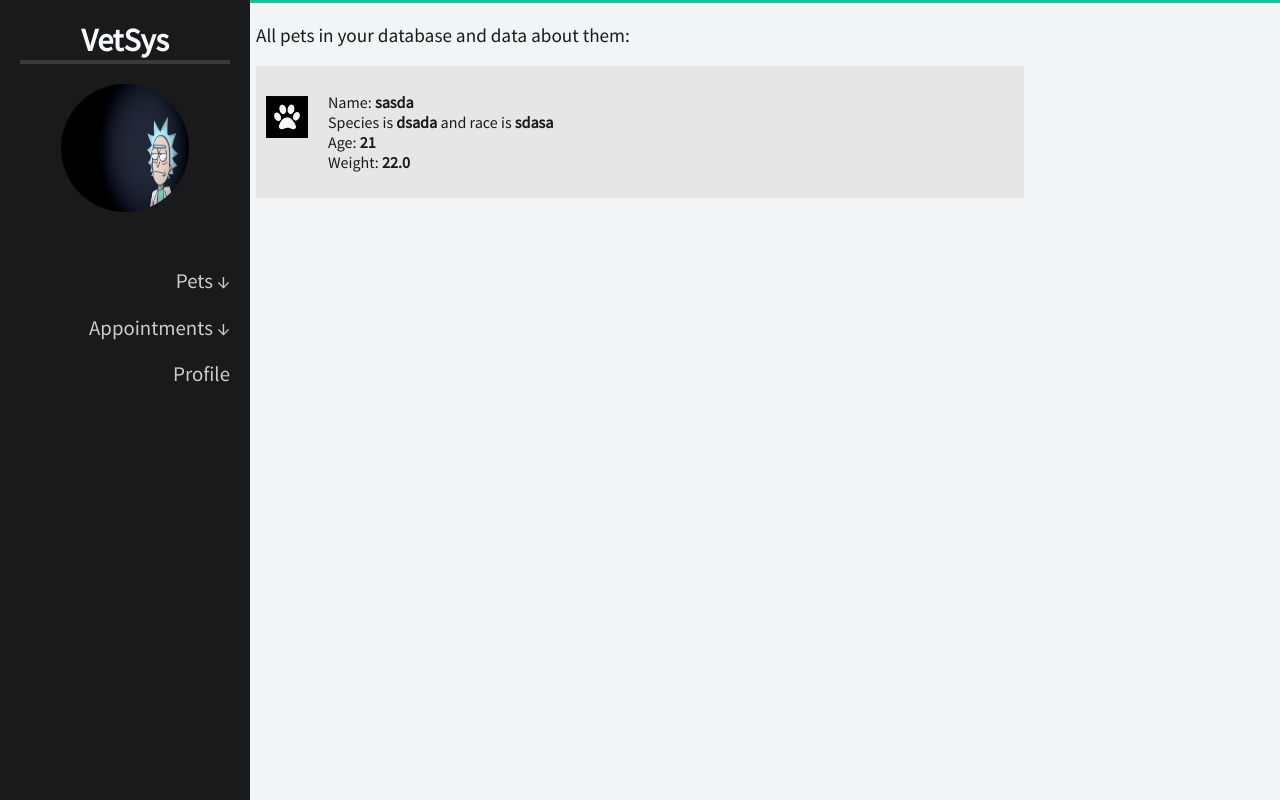
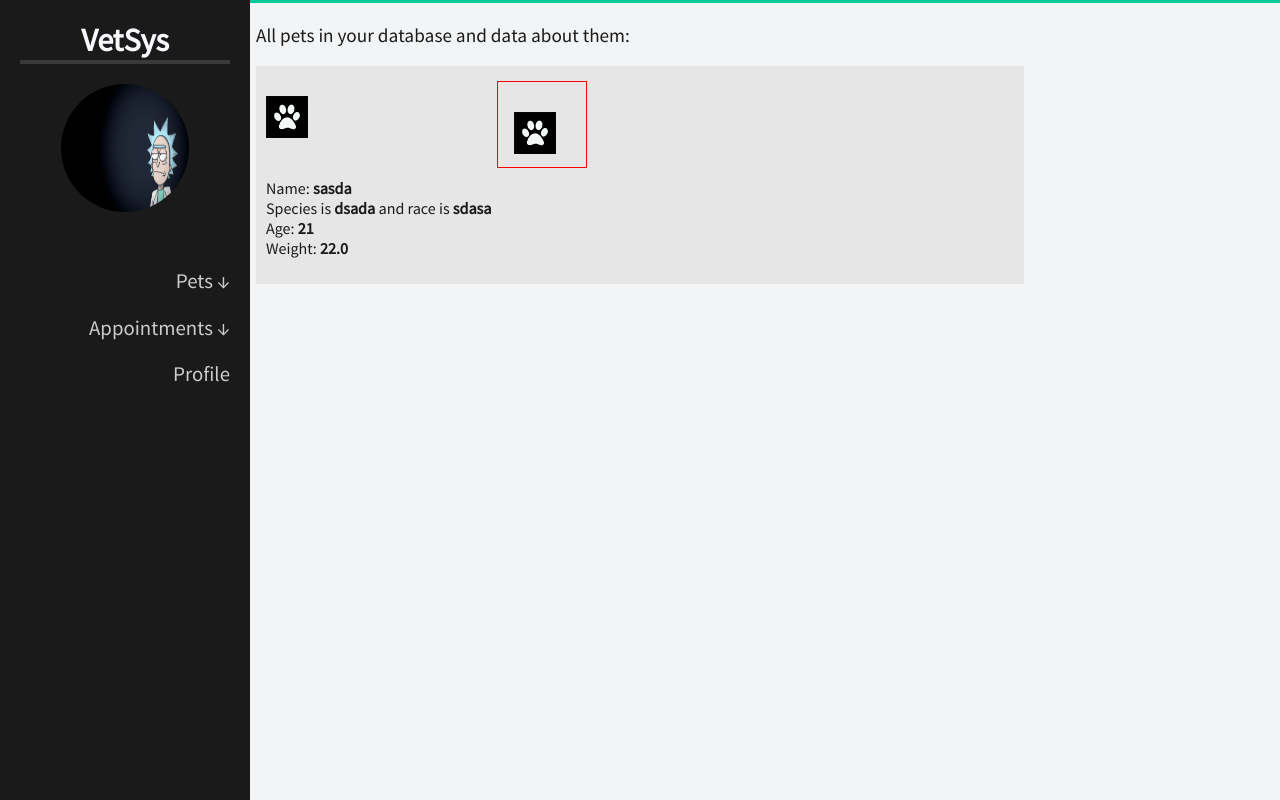
Before and after one commit to ScumMaster/372_071VetSys, a Flask app: page /list_pet in a window 1280 px wide. Run offline with Flask 2, Linux system fonts and the light colour scheme; a user stored in the database is signed in; data comes from the database, SQL or seed files in the repository; both versions use the stored data as it was after the commit.

Commit message:
page structure and database element display - delete added

```diff
--- a/VetSys/dashboard/routes.py
+++ b/VetSys/dashboard/routes.py
@@ -62,10 +62,16 @@ def create_pet():
 
     return render_template('register_new_pet.html', pet_creation_form=pet_creation_form,treatment_creation_form=treatment_creation_form)
 
-@dashboard.route('/list_pet')
+@dashboard.route('/list_pet', methods=['GET', 'POST'])
 @login_required
 def list_pets():
     pets = Pet.query.all()
+    if request.method == "POST":
+        id=request.form['button-delete']
+        Pet.query.filter_by(pet_id=id).delete()
+        db.session.commit()
+        pets = Pet.query.all()
+        return render_template('list_pet.html', pets=pets)
     return render_template('list_pet.html', pets=pets)
 
 
--- a/VetSys/static/css/master.css
+++ b/VetSys/static/css/master.css
@@ -81,3 +81,13 @@ form.appointment_zone {
     margin-top: 20px;
     margin-right: 20px;
 }
+
+.delete_zone {
+    float: right;
+}
+.delete_button {
+    float: right;
+    background: #e6e6e6;
+    border: 1px solid red;
+    text-align: right;
+}
--- a/VetSys/templates/list_pet.html
+++ b/VetSys/templates/list_pet.html
@@ -3,6 +3,7 @@
     <p style="font-size:1.2em">All pets in your database and data about them: </p>
     {% for pet in pets %}
         <div class="pet_data">
+            <div>
                 <img src="{{ url_for('static', filename='images/logoimg_paw.png') }}" class="data_pawicon">
                 <br><br>
                 <p class="page_data_text">
@@ -12,5 +13,14 @@
                     Weight: <b>{{ pet.weight }}</b> <br>
                 </p>
             </div>
+            <form class=""  method="POST">
+                <div class="delete_zone">
+                    <button type="submit"  class="delete_button" name="button-delete" value="{{pet.pet_id}}">
+                        <img src="{{ url_for('static', filename='images/logoimg_paw.png') }}" class="data_pawicon">
+                    </button>
+                </div>
+            </form>
+
+        </div>
     {% endfor %}
 {% endblock %}
```
Also changed, not shown: VetSys/site.db, VetSys/templates/appointment.html (indentation only). Lines whose indentation alone changed are shown as unchanged.
